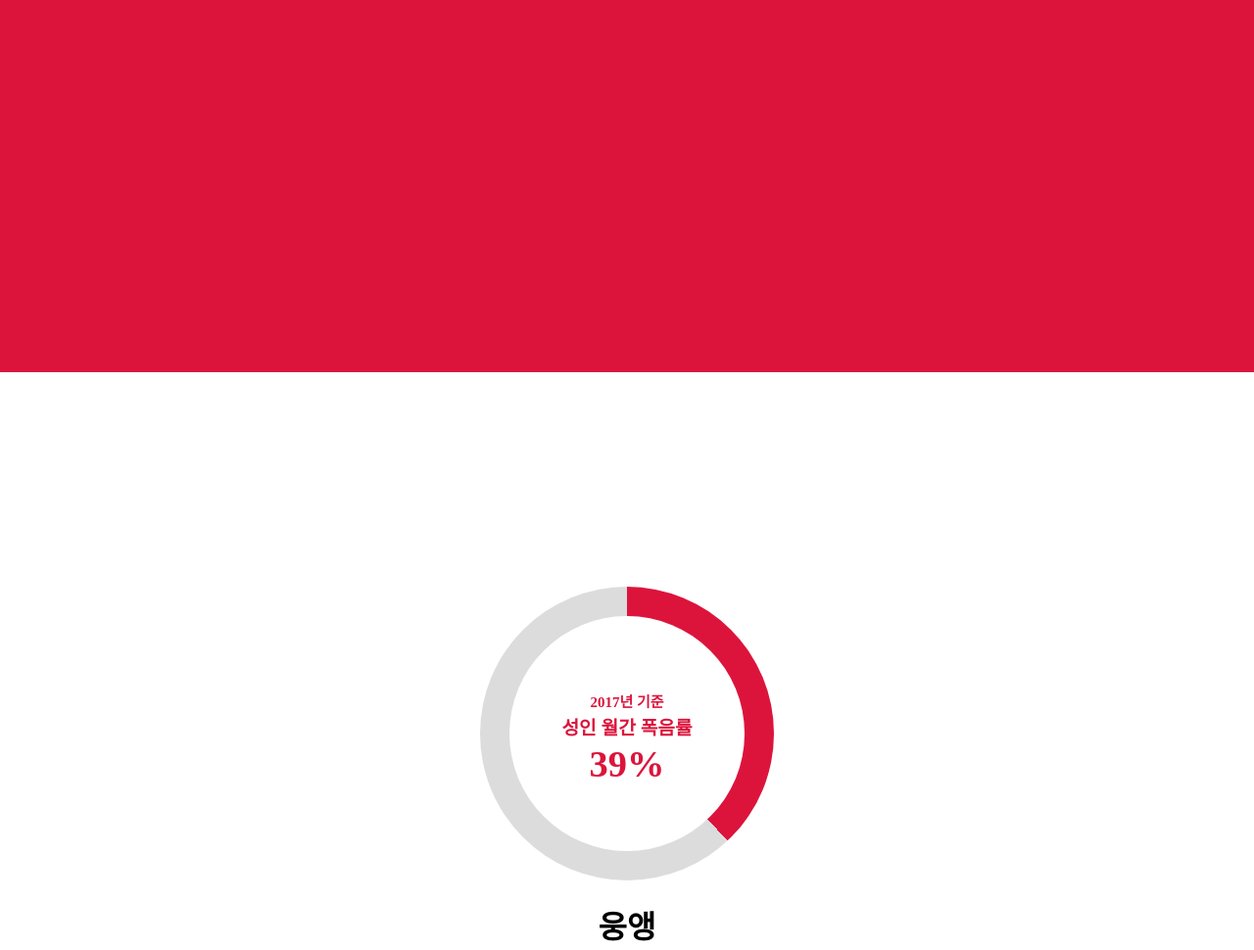
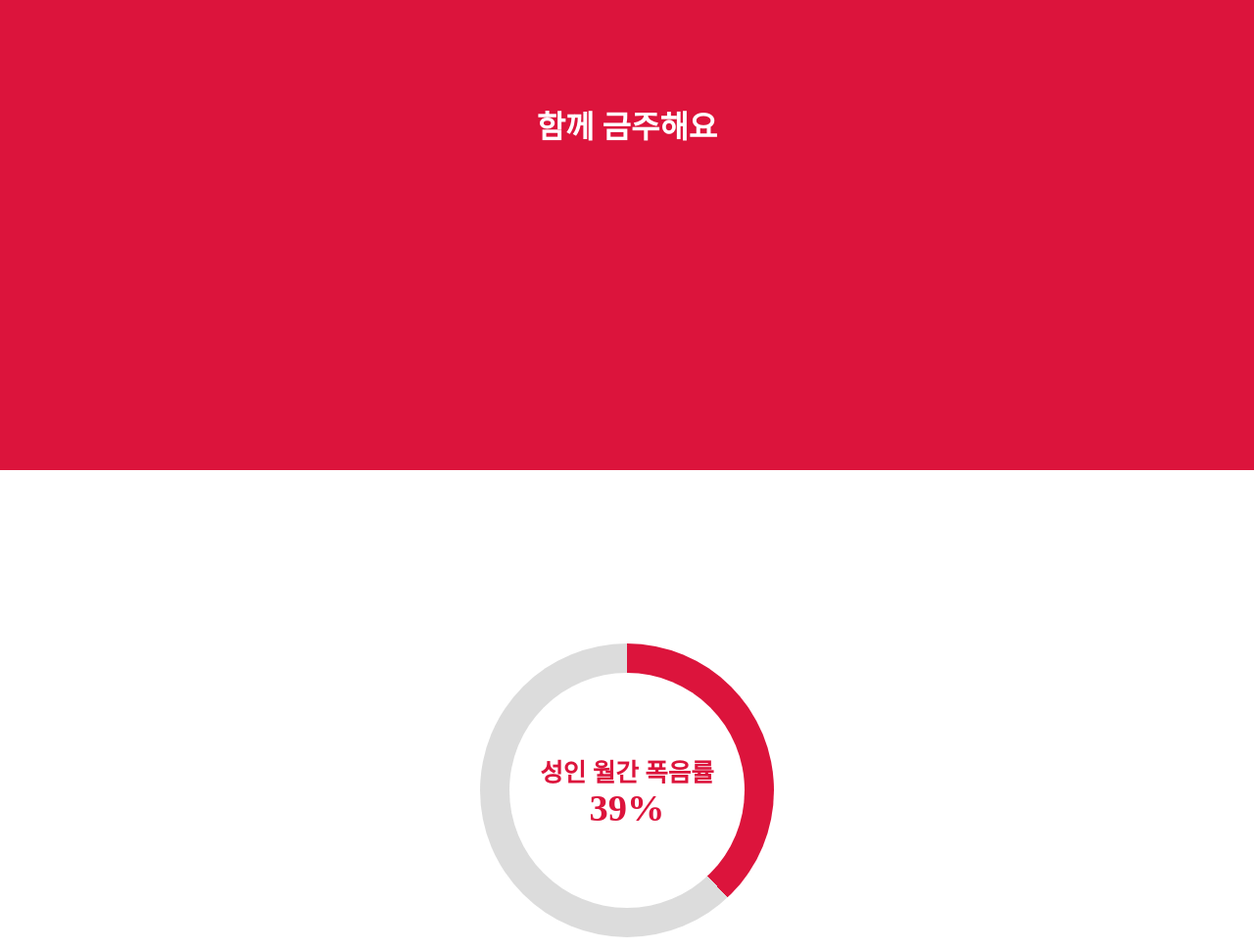
Before and after one commit to d4n3tt/No-Drink-Web, a plain HTML site: page index.html in a window 1280 px wide. Shown: the part 220-1190 px from the top of the page at 98% size. Drawn offline with nearby package versions, Linux system fonts and the light colour scheme; a web font is replaced by a local one.

Commit message:
statistics

```diff
--- a/index.html
+++ b/index.html
@@ -22,26 +22,35 @@
 		<!-- {<div class="header-line"></div>} -->
 	</div>
 	<div class="page" id="home">
-		<h1>우앵</h1>
+		<div class="title">
+			<h1>함께 금주해요</h1>
+		</div>
 	</div>
 	<div class="page" id="statistics">
-		<div class="chart-section" style="top: 20%;">
+		<div class="chart-section">
 			<div class="pie-chart1">
 				<span class="center">
 					<div class="text">
-						<h3>2017년 기준</h3>
-						<h2>성인 월간 폭음률</h2>
-						<h1 style="font-size: 3.0rem">39%</h1>
+						<h2 style="font-size: 2.0rem">성인 월간 폭음률</h2>
+						<h1 style="font-weight: 800; font-size: 3.0rem">39%</h1>
 					</div>
 				</span>
 			</div>
 			<div>
-				<h1 class="chart-title">웅앵</h1>
+				<h5 class="chart-title">보건복지부 질병관리본부, 2017</h5>
+			</div>
+		</div>
+		<div class="s1" style="background-color: crimson; height: 500px;">
+			<div class="text">
+				<h2 style="font-size: 2.0rem">알코올 관련 질병 사망</h2>
+				<h3 style="font-weight: 400; font-size: 1.5rem">10만명당</h3>
+				<h1 style="font-weight: 800; font-size: 3.0rem">4,809명</h1>
+				<h3 style="font-weight: 400; font-size: 0.8rem">통계청, 2017</h3>
 			</div>
 		</div>
 	</div>
 	<div class="page" id="help">
-		<span class="pie-chart1"><span class="center"></span></div>
+		<h1>ㅁㄹ</h1>
 	</div>
 	<script src="https://ajax.googleapis.com/ajax/libs/jquery/3.4.1/jquery.min.js"></script>
 	<script src="index.js"></script>
--- a/index.js
+++ b/index.js
@@ -2,7 +2,7 @@ function draw(max, classname, colorname){
    var i = 1;
     var func1 = setInterval(function(){
       if(i<max){
-          color1(i, classname, colorname);
+          color1(i, classname, colorname, max);
           i++;
     } else{
         clearInterval(func1);
@@ -10,9 +10,9 @@ function draw(max, classname, colorname){
     },10);
 }
 
-function color1(i, classname,colorname){
+function color1(i, classname,colorname, max){
    $(classname).css({
-        "background":"conic-gradient("+colorname+" 0% "+i+"%, gainsboro "+i+"% 100%)"
+        "background":"conic-gradient("+colorname+" 0% "+i+"%, gainsboro "+i+"% 100%)",
    });
 }
 
@@ -25,7 +25,8 @@ function play(){
 var flag = 0;
 
 $(window).on("scroll", function() {
-    var st = ($(window).scrollTop() - 400) / 2;
+    var st = ($(window).scrollTop() - 400) / 2 - 10;
+    var st2 = 100 - ($("#statistics .s1 .text").position().top - 400 - $(window).scrollTop());
     if ($(window).scrollTop() < 600 && $(window).scrollTop() > 400) {
         $(".header-container").css({
             "opacity": st + "%"
@@ -36,7 +37,7 @@ $(window).on("scroll", function() {
         });
     } else {
         $(".header-container").css({
-            "opacity": "100%"
+            "opacity": "90%"
         });
     }
     /////
@@ -44,4 +45,14 @@ $(window).on("scroll", function() {
         play();
         flag = 1;
     }
+    /////
+    if ($(window).scrollTop() < $("#statistics .s1 .text").position().top - 400) {
+        $("#statistics .s1 .text").css({
+            "opacity": st2 + "%"
+        });
+    } else {
+        $("#statistics .s1 .text").css({
+            "opacity": "100%"
+        });
+    }
 });
--- a/style.css
+++ b/style.css
@@ -41,6 +41,15 @@ header {
 }
 */
 
+.title {
+	position: relative;
+	top: 50%;
+	text-align: center;
+	color: white;
+	line-height: 80%;
+	transform: translate(0%, -50%);
+}
+
 a {
 	font-weight: 700;
 	font-size: 1.5rem;
@@ -51,12 +60,17 @@ a {
 .page {
 	display: block;
 	width: 100%;
-	height: 1000px;
+	height: 2000px;
 }
 
 #home {
-	height: 600px;
+	height: 700px;
 	background: crimson;
+	/*
+	background-image: url("https://postfiles.pstatic.net/MjAxOTExMjdfMjY0/MDAxNTc0NzkzNTUwMzg2.b7FRv2Dg7pYY9ca-EDGJCAXfhShdE97SdJ-GZY-UGMUg.LvD8aIouIeLgNJiDAnC9ffz7yUvNmG30wmEBMXSyqmQg.PNG.uglycat8/image.png?type=w773");
+	background-size: 100% auto;
+	background-repeat: no-repeat;
+	*/
 }
 
 #statistics {
@@ -66,11 +80,15 @@ a {
 .chart-section {
 	display: block;
 	width: 100%;
+	top: 150px;
 	position: relative;
 }
 
 .chart-title {
 	text-align: center;
+	color: crimson;
+	height: 300px;
+	font-weight: 700;
 }
 
 .pie-chart1 {
@@ -96,7 +114,7 @@ span.center{
 	border-radius: 50%;
 }
 
-#statistics .text {
+.pie-chart1 .text {
 	position: relative;
 	top: 50%;
 	text-align: center;
@@ -106,6 +124,19 @@ span.center{
 	transform: translate(0%, -50%);
 }
 
+.s1 {
+	display: block;
+}
+
+.s1 .text {
+	position: relative;
+	top: 50%;
+	text-align: center;
+	color: white;
+	line-height: 80%;
+	transform: translate(0%, -50%);
+}
+
 #help {
 	background: crimson;
 }
```
